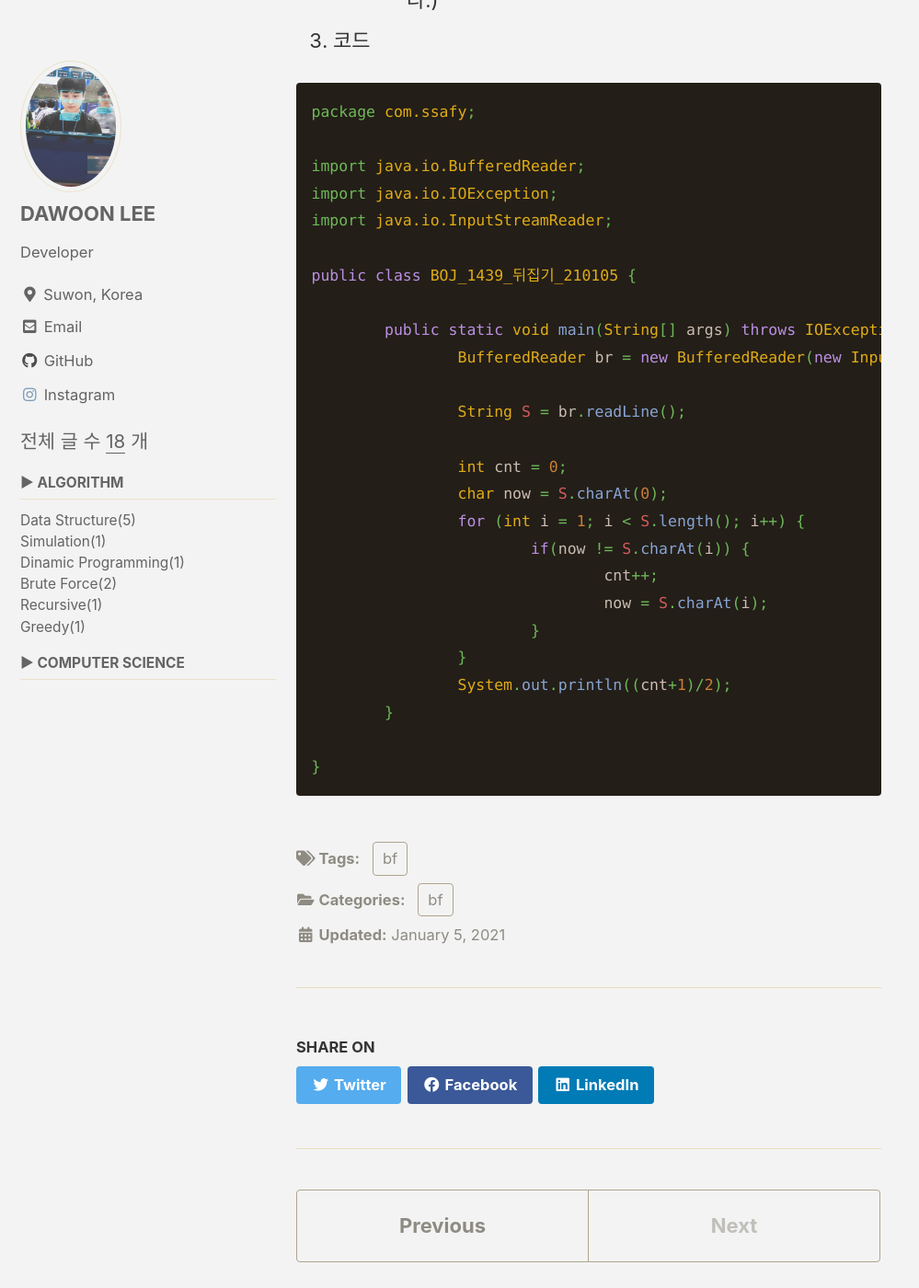
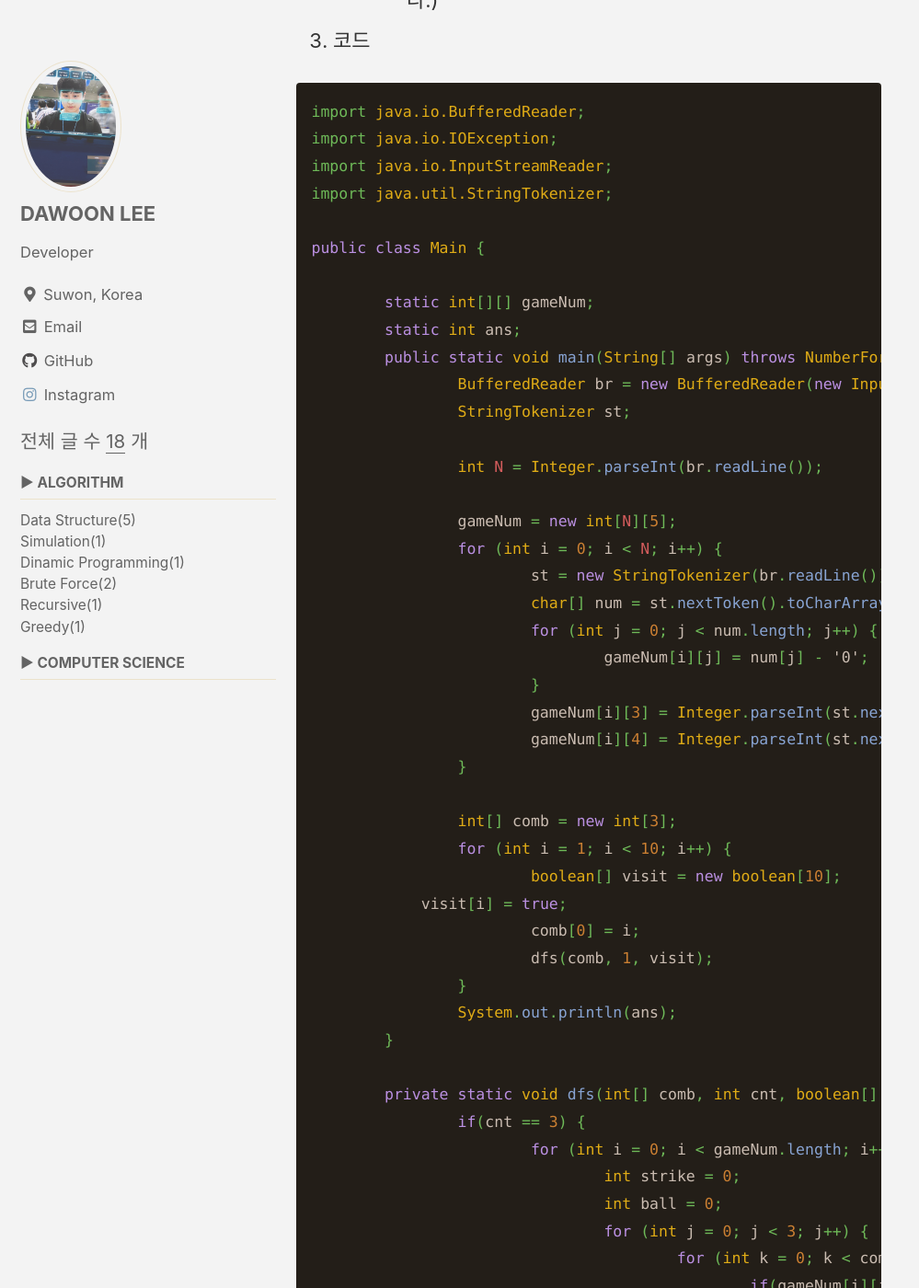
Before and after one commit to rhdrlvnd/rhdrlvnd.github.io, a Jekyll site: the page built from _posts/Algorithm/2021-01-06-BOJ2503.md, in a window 1280 px wide and 1400 px high, scrolled down 535 px. Shown: the whole window at 92% size, without its empty margins (0-999 px from the left). Built offline with Jekyll 4.4.1, drawn with Linux system fonts in a browser that asks for light colours; cached includes are drawn as plain includes; some of the changed text lies outside the part shown.

Commit message:
update post

````diff
--- a/_posts/Algorithm/2021-01-06-BOJ2503.md
+++ b/_posts/Algorithm/2021-01-06-BOJ2503.md
@@ -28,28 +28,70 @@ last_modified_at: 2021-01-05T15:00:00+09:00
 3. 코드
 
 ```java
-package com.ssafy;
-
 import java.io.BufferedReader;
 import java.io.IOException;
 import java.io.InputStreamReader;
+import java.util.StringTokenizer;
 
-public class BOJ_1439_뒤집기_210105 {
+public class Main {
 
-	public static void main(String[] args) throws IOException {
+	static int[][] gameNum;
+	static int ans;
+	public static void main(String[] args) throws NumberFormatException, IOException {
 		BufferedReader br = new BufferedReader(new InputStreamReader(System.in));
+		StringTokenizer st;
 
-		String S = br.readLine();
+		int N = Integer.parseInt(br.readLine());
 
-		int cnt = 0;
-		char now = S.charAt(0);
-		for (int i = 1; i < S.length(); i++) {
-			if(now != S.charAt(i)) {
-				cnt++;
-				now = S.charAt(i);
+		gameNum = new int[N][5];
+		for (int i = 0; i < N; i++) {
+			st = new StringTokenizer(br.readLine());
+			char[] num = st.nextToken().toCharArray();
+			for (int j = 0; j < num.length; j++) {
+				gameNum[i][j] = num[j] - '0';
+			}
+			gameNum[i][3] = Integer.parseInt(st.nextToken());
+			gameNum[i][4] = Integer.parseInt(st.nextToken());
+		}
+
+		int[] comb = new int[3];
+		for (int i = 1; i < 10; i++) {
+			boolean[] visit = new boolean[10];
+            visit[i] = true;
+			comb[0] = i;
+			dfs(comb, 1, visit);
+		}
+		System.out.println(ans);
+	}
+
+	private static void dfs(int[] comb, int cnt, boolean[] visit) {
+		if(cnt == 3) {
+			for (int i = 0; i < gameNum.length; i++) {
+				int strike = 0;
+				int ball = 0;
+				for (int j = 0; j < 3; j++) {
+					for (int k = 0; k < comb.length; k++) {
+						if(gameNum[i][j] == comb[k] && j == k)
+							strike++;
+						else if(gameNum[i][j] == comb[k] && j != k)
+							ball++;
+					}
+				}
+				if(strike != gameNum[i][3] || ball != gameNum[i][4])
+					return;
+			}
+			ans++;
+			return;
+		}
+
+		for (int i = 1; i < 10; i++) {
+			if(visit[i] == false) {
+				visit[i] = true;
+				comb[cnt] = i;
+				dfs(comb, cnt+1, visit);
+				visit[i] = false;
 			}
 		}
-		System.out.println((cnt+1)/2);
 	}
 
 }
````
